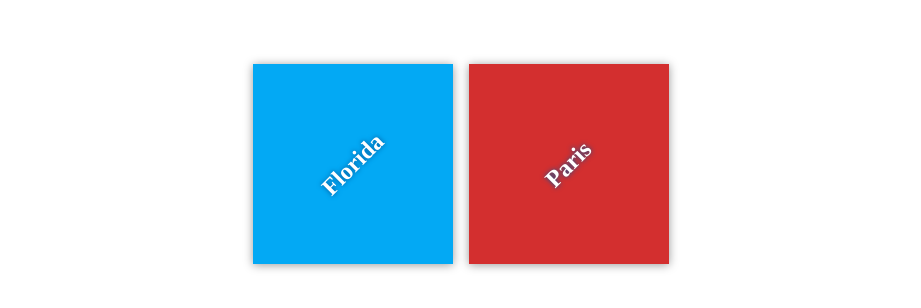
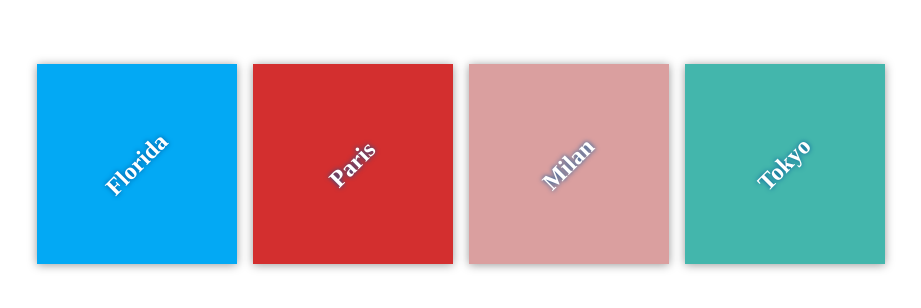
Before and after one commit to Fifthkira/my-travel-plans, a plain HTML site: page index.html in a window 1280 px wide. Shown: the part 236-544 px from the top of the page, without its empty margins (179-1100 px from the left). Drawn offline with Linux system fonts and the light colour scheme.

Commit message:
Add new Destination: Milan and Tokyo

```diff
--- a/css/app.css
+++ b/css/app.css
@@ -59,3 +59,9 @@ h2 {
 #paris {
     background-color: #d32f2f;
 }
+#milan {
+    background-color: #da9f9f;
+}
+#tokyo {
+    background-color: #43b6ac;
+}
--- a/index.html
+++ b/index.html
@@ -17,6 +17,12 @@
             <div class="destination" id="paris">
                 <h2>Paris</h2>
             </div>
+            <div class="destination" id="milan">
+                <h2>Milan</h2>
+            </div>
+            <div class="destination" id="tokyo">
+                <h2>Tokyo</h2>
+            </div>
         </div>
     </div>
 
```
